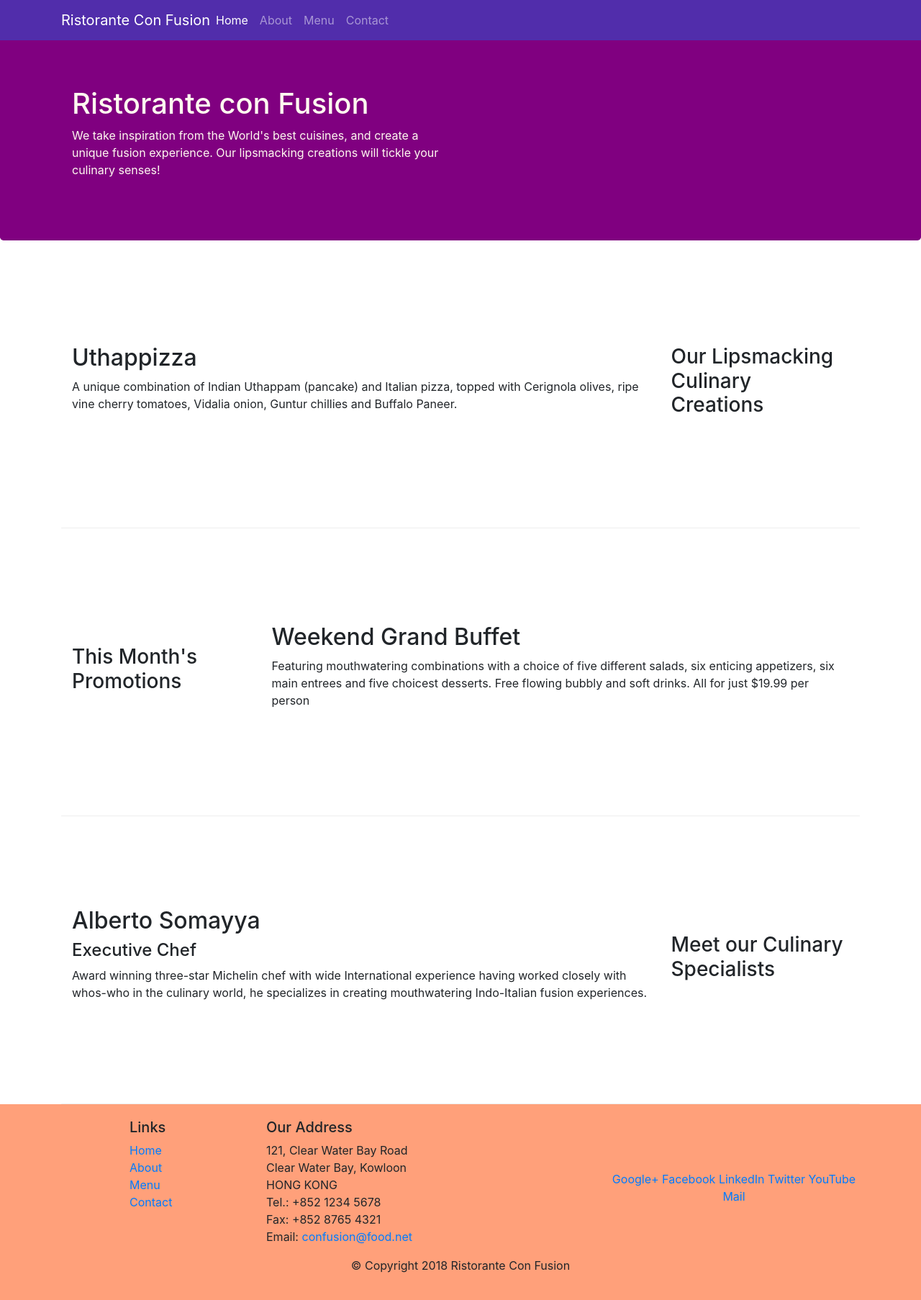
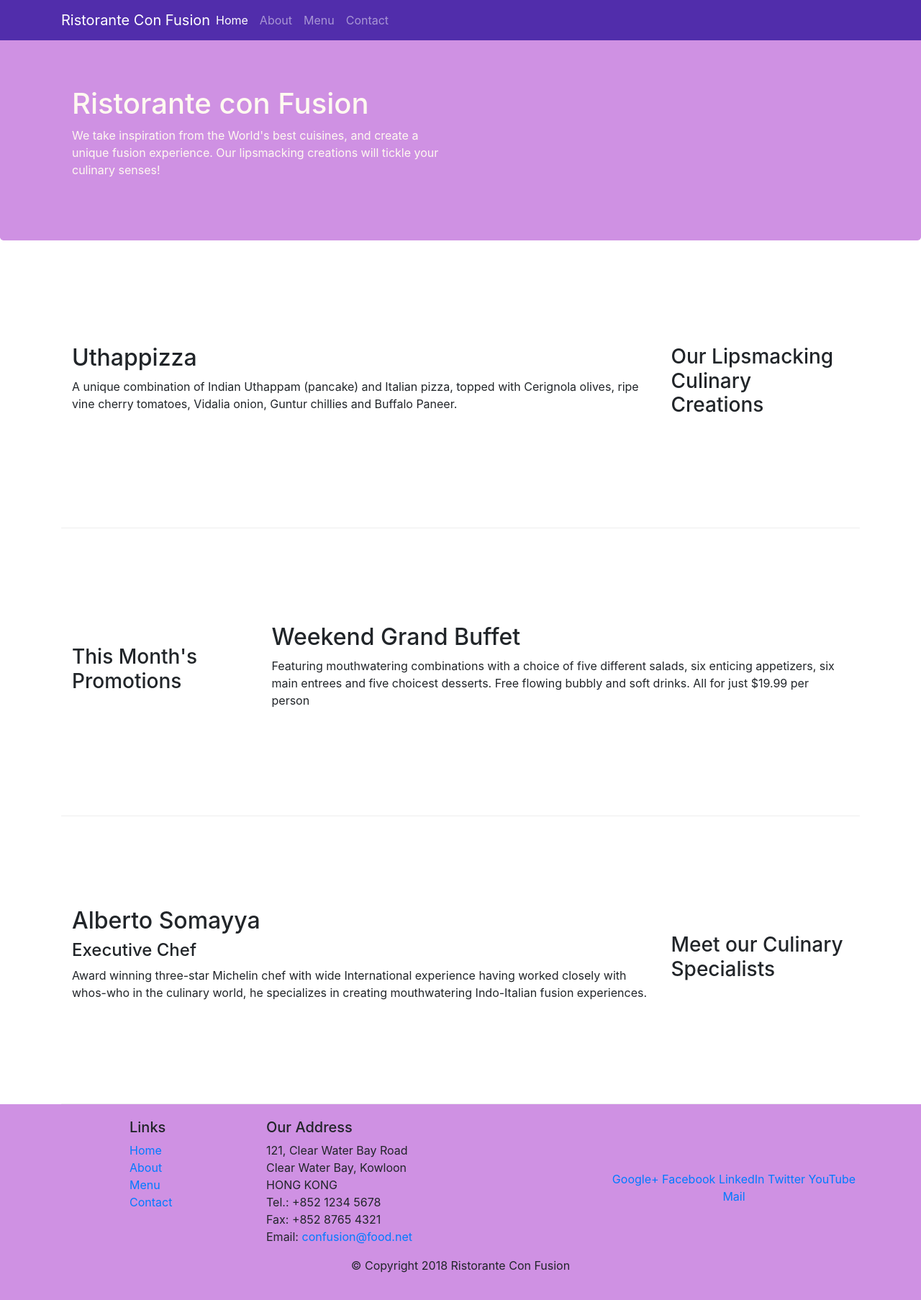
Before and after one commit to hiteshVadher/bootstrap, a website: page index.html in a window 1280 px wide. Shown: the whole page at 72% size. Drawn offline with nearby package versions, Linux system fonts and the light colour scheme.

```diff
--- a/CSS/styles.css
+++ b/CSS/styles.css
@@ -11,7 +11,7 @@
 }
 
 .footer {
-    background-color: lightsalmon;
+    background-color: #cf91e3;
     margin: 0px auto;
     padding: 20px 0px 20px 0px;
 }
@@ -19,7 +19,7 @@
 .jumbotron {
     padding: 70px 30px 70px 30px;
     margin: 0px auto;
-    background: purple;
+    background: #cf91e3;
     color: floralwhite;
 }
 
```
